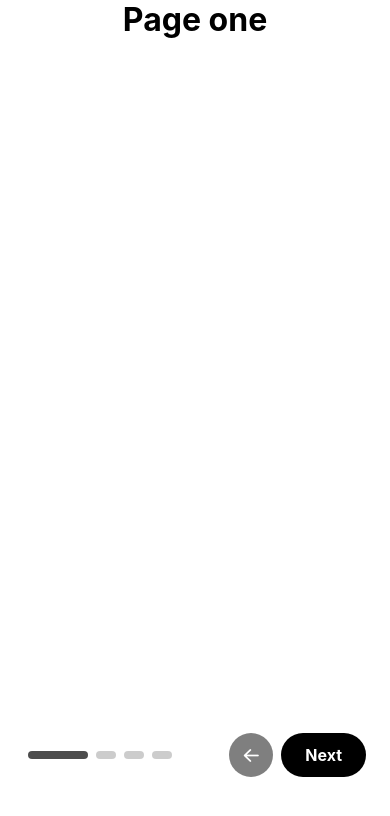
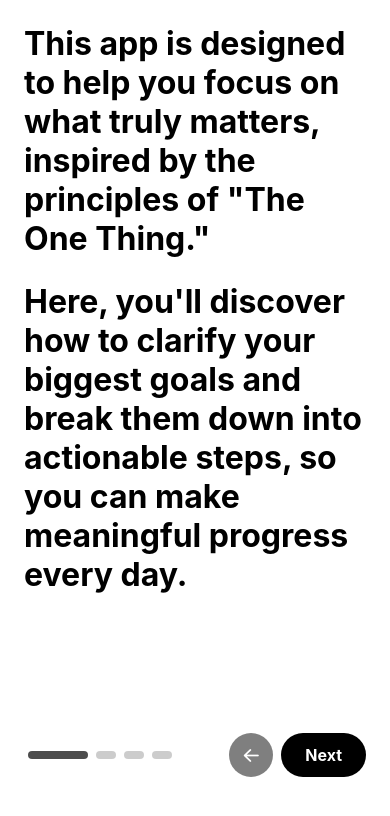
Before and after one commit to lnk00/the-one-thing, a React Native app: screen / in a window 390 px wide. Shown: the top 816 px of the page. Built offline with nearby package versions, Linux system fonts and the light colour scheme.

Commit message:
add text to page

```diff
--- a/App.tsx
+++ b/App.tsx
@@ -1,6 +1,9 @@
 import { StatusBar } from 'expo-status-bar';
 import { StyleSheet, View, Dimensions } from 'react-native';
-import { SafeAreaProvider } from 'react-native-safe-area-context';
+import {
+  SafeAreaProvider,
+  useSafeAreaInsets,
+} from 'react-native-safe-area-context';
 import Animated, {
   useSharedValue,
   useAnimatedScrollHandler,
@@ -32,6 +35,8 @@
   index,
   scrollX,
 }: { page: string; index: number; scrollX: SharedValue<number> }) => {
+  const insets = useSafeAreaInsets();
+
   const inputRange = [
     (index - 1) * SCREEN_WIDTH,
     index * SCREEN_WIDTH,
@@ -52,9 +57,15 @@
   });
 
   return (
-    <View style={[styles.pageContainer]}>
+    <View style={[styles.pageContainer, { paddingTop: insets.top + 24 }]}>
       <Animated.Text style={[styles.pageText, animatedTextStyle]}>
-        {page}
+        This app is designed to help you focus on what truly matters, inspired
+        by the principles of "The One Thing."
+      </Animated.Text>
+      <Animated.Text style={[styles.pageText, animatedTextStyle]}>
+        Here, you'll discover how to clarify your biggest goals and break them
+        down into actionable steps, so you can make meaningful progress every
+        day.
       </Animated.Text>
     </View>
   );
@@ -143,12 +154,14 @@
   pageContainer: {
     width: SCREEN_WIDTH,
     height: '100%',
-    justifyContent: 'center',
-    alignItems: 'center',
+    justifyContent: 'flex-start',
+    alignItems: 'flex-start',
+    paddingHorizontal: 24,
+    gap: 24,
   },
   pageText: {
     fontSize: 32,
-    fontWeight: 'bold',
+    fontWeight: '700',
   },
   bottomControlsContainer: {
     position: 'absolute',
```
